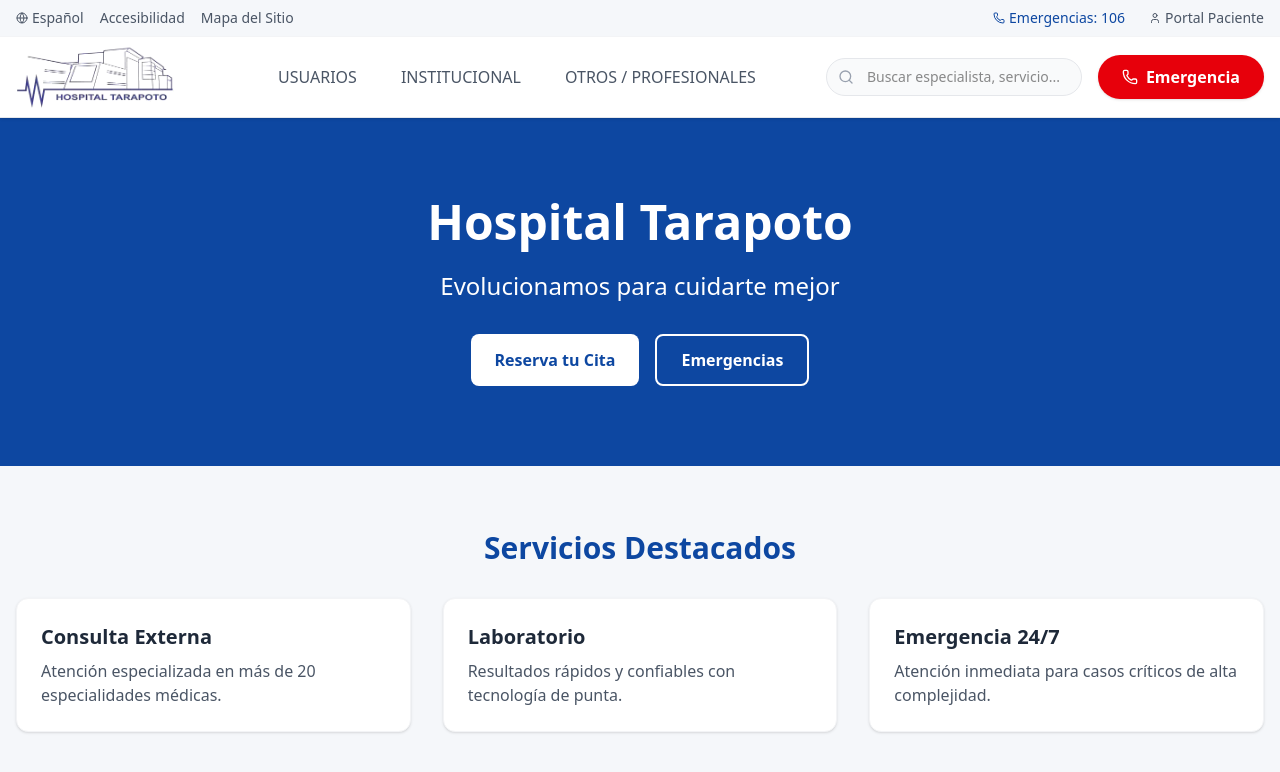
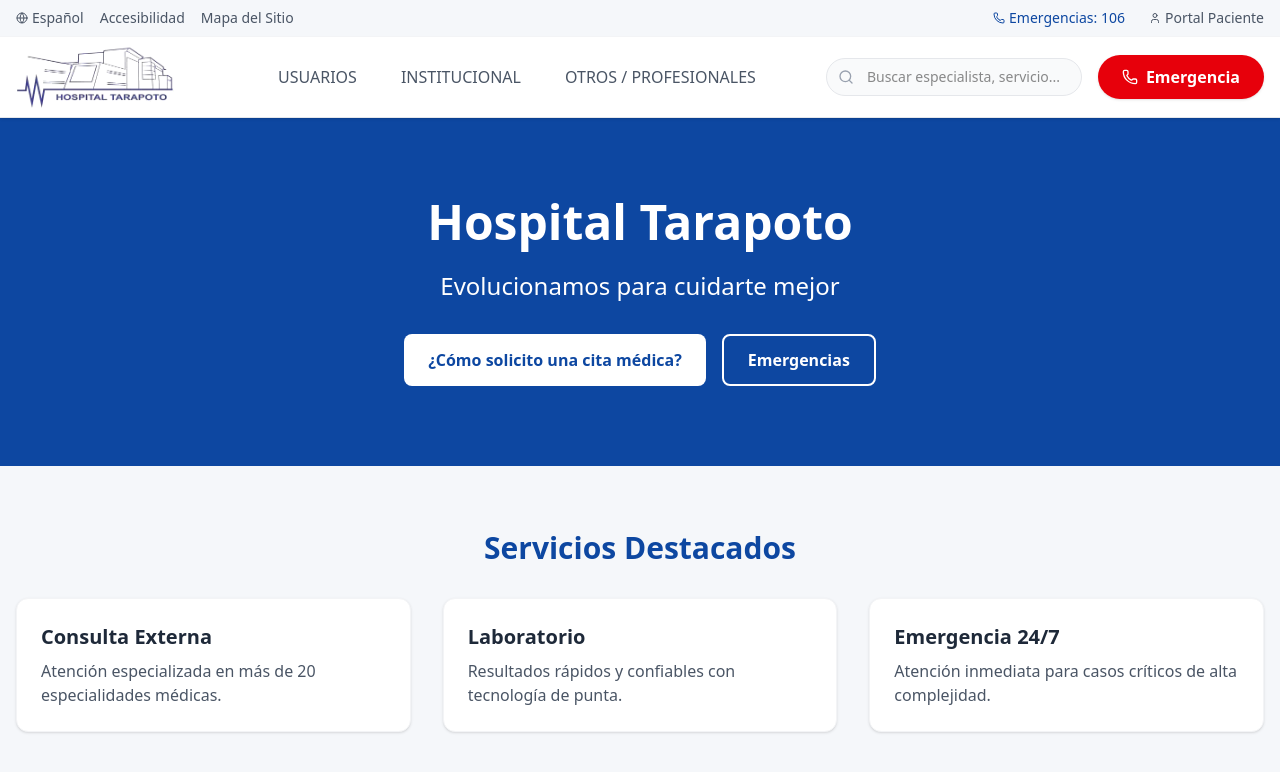
Before and after one commit to jhonyvp2000/hospital, a Next.js app: page / in a window 1280 px wide. Shown: the top 772 px of the page. Built offline with nearby package versions, Linux system fonts and the light colour scheme.

Commit message:
Update homepage button text

```diff
--- a/src/app/page.tsx
+++ b/src/app/page.tsx
@@ -10,7 +10,7 @@ export default function Home() {
           <p className="text-xl md:text-2xl mb-8 opactiy-90">Evolucionamos para cuidarte mejor</p>
           <div className="flex justify-center gap-4 flex-wrap">
             <button className="bg-white text-hospital-blue px-6 py-3 rounded-lg font-bold hover:bg-opacity-90 transition-colors">
-              Reserva tu Cita
+              ¿Cómo solicito una cita médica?
             </button>
             <button className="border-2 border-white text-white px-6 py-3 rounded-lg font-bold hover:bg-white hover:text-hospital-blue transition-colors">
               Emergencias
```
